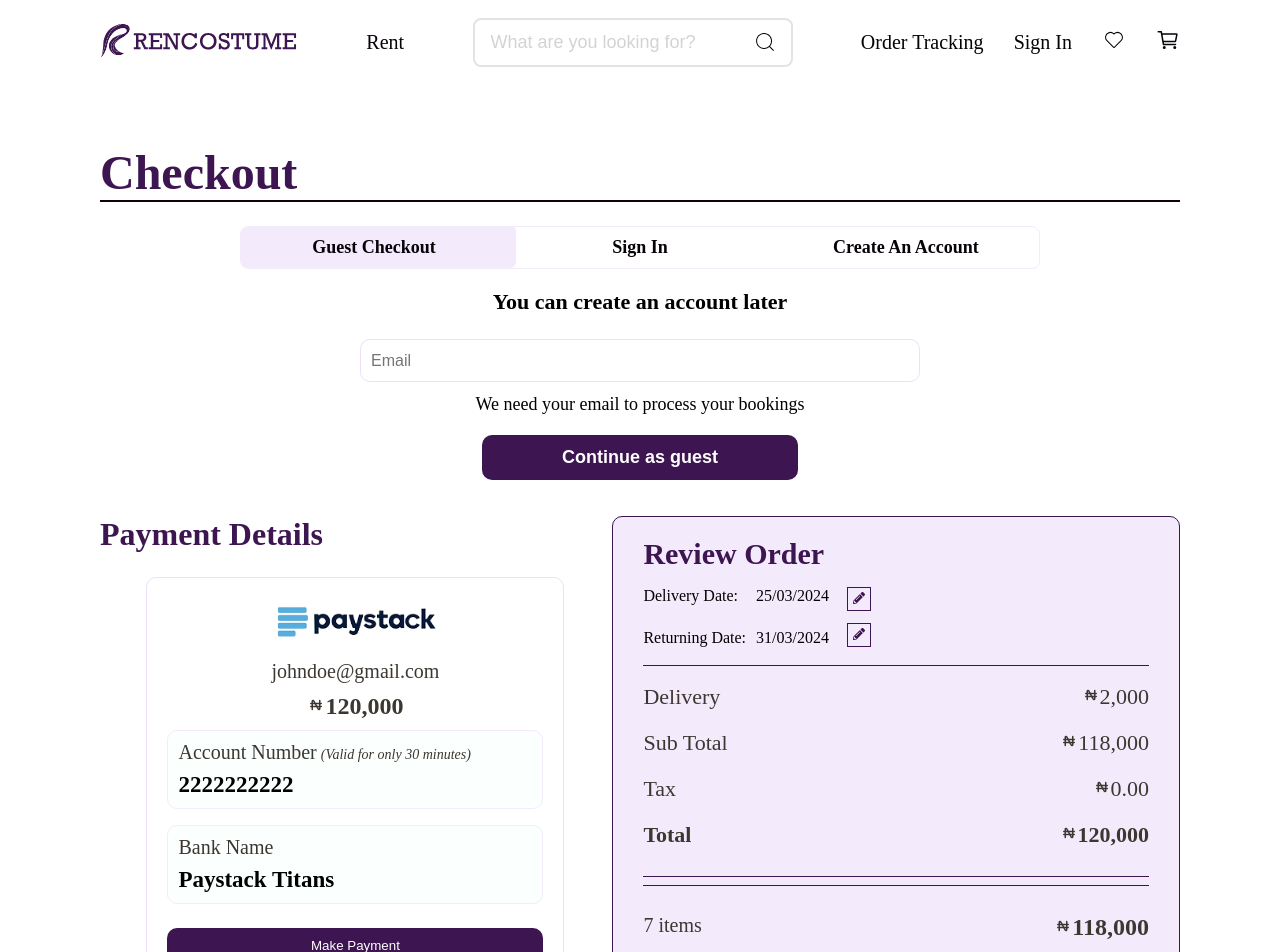
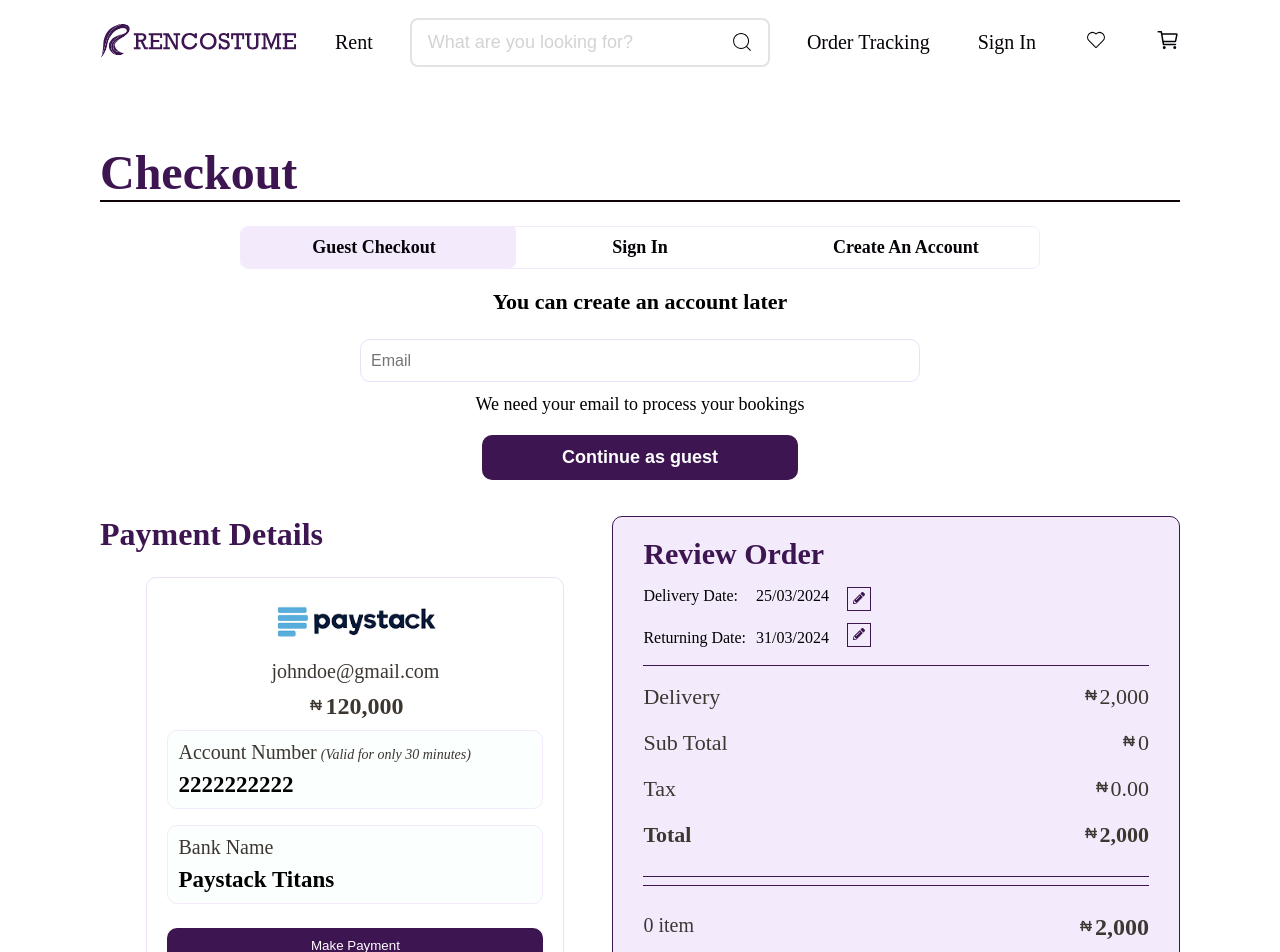
Before and after one commit to Razeetech/RENCOSTUME, a React (Vite) app: page /checkout in a window 1280 px wide. Shown: the top 952 px of the page. Built offline with nearby package versions, Linux system fonts and the light colour scheme.

Commit message:
added the cart functionality with zustand and the checkout page

```diff
--- a/package.json
+++ b/package.json
@@ -13,7 +13,9 @@
     "react": "^18.2.0",
     "react-dom": "^18.2.0",
     "react-icons": "^5.0.1",
-    "react-router-dom": "^6.22.3"
+    "react-notification-badge": "^1.5.1",
+    "react-router-dom": "^6.22.3",
+    "zustand": "^4.5.2"
   },
   "devDependencies": {
     "@types/react": "^18.2.64",
--- a/src/Components/Cart/Cart.jsx
+++ b/src/Components/Cart/Cart.jsx
@@ -1,5 +1,8 @@
+import useStore from '../../../store';
 
 const Cart = () => {
+  const { cart } = useStore()
+  console.log(cart);
   return (
     <div>Cart</div>
   )
--- a/src/Components/Checkout/Data.js
+++ b/src/Components/Checkout/Data.js
@@ -8,7 +8,7 @@ export const itemsArray = [
         name: 'Nefertiti Woven Crown',
         type: 'Rent',
         timeinDays: 3,
-        price: 10000,
+        price: 12000,
         quantity: 2
     },
     {
--- a/src/Components/Checkout/Item.jsx
+++ b/src/Components/Checkout/Item.jsx
@@ -2,9 +2,12 @@
 import { TbCurrencyNaira } from 'react-icons/tb';
 import styles from '../../Pages/CheckoutPage/Checkout.module.css';
 import nefertiti from '../../assets/nefertiti.png';
+import useStore from '../../../store';
 
 export const Item = ({ image, name, type, timeinDays, price, quantity }) => {
-  return (
+    const { addToCart, removeFromCart } = useStore();
+
+    return (
     <div className={styles.item}>
         <img src={image || nefertiti} alt="" />
         <div>
@@ -21,6 +24,8 @@ export const Item = ({ image, name, type, timeinDays, price, quantity }) => {
                 {price || "20,000"}
             </h3>
         </div>
+            <button onClick={() => addToCart({image, name, type, timeinDays, price, quantity: 1 })}>+</button>
+            <button onClick={() => removeFromCart(name)}>-</button>
     </div>
   )
 }
--- a/src/Components/Checkout/ReviewOrder.jsx
+++ b/src/Components/Checkout/ReviewOrder.jsx
@@ -4,10 +4,22 @@ import { FaPencilAlt } from "react-icons/fa";
 import { TbCurrencyNaira } from 'react-icons/tb';
 import { Item } from './Item';
 import { itemsArray } from './Data';
+import useStore from '../../../store';
+
+
+export function formatNumberToCurrency(number) {
+    let numStr = number.toString();
+    let parts = numStr.split(".");
+    parts[0] = parts[0].replace(/\B(?=(\d{3})+(?!\d))/g, ",");
+    return parts.join(".");
+}
 
 const ReviewOrder = () => {
     const [deliveryDate, setDeliveryDate] = useState('25/03/2024');
     const [returningDate, setReturningDate] = useState('31/03/2024');
+    const { totalCostFn, cart, count } = useStore();
+    const totalCost = totalCostFn();
+    const itemCount = count();
 
     return (
         <div className={styles.review}>
@@ -44,7 +56,7 @@ const ReviewOrder = () => {
                     </p>
                     <p>
                         <TbCurrencyNaira size={18} />
-                        118,000
+                        {formatNumberToCurrency(totalCost)}
                     </p>
                     <p>
                         <TbCurrencyNaira size={18} />
@@ -52,22 +64,24 @@ const ReviewOrder = () => {
                     </p>
                     <p>
                         <TbCurrencyNaira size={18} />
-                        <b>120,000</b>
+                        <b>{formatNumberToCurrency(totalCost+2000)}</b>
                     </p>
                 </div>
             </div>
             <div className={styles.summary}>
                 <div>
-                    <p>7 items</p>
+                    <p>{itemCount} item{itemCount>1 && 's'}</p>
                     <b>
                         <TbCurrencyNaira size={18} />
-                        118,000
+                        {formatNumberToCurrency(totalCost+2000)}
                     </b>
                 </div>
             </div>
             <div className={styles.items}>
+                {/* <Item /> */}
+                {/* <hr /> */}
                 {
-                    itemsArray.map(({image, name, price, quantity, timeinDays, type}, i) => (
+                    cart.map(({image, name, price, quantity, timeinDays, type}, i) => (
                         <Item key={i} image={image} name={name} price={price} quantity={quantity} timeinDays={timeinDays} type={type} />
                     ))
                 }
--- a/src/Components/Header/Header.css
+++ b/src/Components/Header/Header.css
@@ -9,9 +9,23 @@ header {
 }
 nav, .mob-nav {
     display: flex;
-    gap: 30px;
+    gap: 48px;
     align-items: center;
     justify-content: space-between;
+}
+.cart {
+    position: relative;
+}
+.cart p {
+    position: absolute;
+    top: -10px;
+    right: -10px;
+    font-size: 14px;
+    padding: 1px 5px;
+    border-radius: 50%;
+    font-weight: 600;
+    background-color: red;
+    color: white;
 }
 .mob-nav {
     display: none !important;
@@ -21,12 +35,12 @@ nav, .mob-nav {
 }
 header div:first-child {
     display: flex;
-    gap: 20px;
+    gap: 24px;
     align-items: center;
 }
 .search-box {
     position: relative;
-    width: 320px;
+    width: 360px;
 }
 .search-box input {
     padding: 12px 16px;
--- a/src/Components/Header/Header.jsx
+++ b/src/Components/Header/Header.jsx
@@ -6,9 +6,12 @@ import { IoCartOutline } from "react-icons/io5";
 import { HiMenu } from "react-icons/hi";
 import MobileNav from './MobileNav';
 import { useState } from 'react';
+import useStore from '../../../store';
 
 const Header = () => {
   const [showMenu, setShowMenu] = useState(false);
+  const { count } = useStore();
+  const totalQty = count();
 
   return (
     <header>
@@ -29,8 +32,11 @@ const Header = () => {
         <Link>
           <CiHeart size={24} stroke='#060208' />
         </Link>
-        <Link to="/shopping-cart">
+        <Link to="/shopping-cart" className='cart'>
           <IoCartOutline size={24} stroke='#060208' />
+          {
+            totalQty !== 0 ? <p>{totalQty}</p> : <></>
+          }
         </Link>
       </nav>
       <div className='mob-nav'>
@@ -39,6 +45,7 @@ const Header = () => {
         </Link>
         <Link to="/shopping-cart">
           <IoCartOutline size={24} stroke='#060208' />
+          <p style={{ padding: '2px 4px', background: 'red', color: 'white' }}>{count}</p>
         </Link>
       </div>
       <div className={`${showMenu ? 'show' : 'hide'} overlay`}>
--- a/src/Pages/CheckoutPage/Checkout.module.css
+++ b/src/Pages/CheckoutPage/Checkout.module.css
@@ -311,7 +311,7 @@ aside button {
     gap: 32px;
     margin-top: 40px;
     margin-bottom: 20px;
-    height: 380px;
+    max-height: 480px;
     overflow-y: scroll;
     scrollbar-width: thin;
     scrollbar-color: #f3ebfc;
--- /dev/null
+++ b/store.js
@@ -0,0 +1,84 @@
+import { create } from "zustand";
+import { createJSONStorage, persist } from 'zustand/middleware'
+// const singleProduct = {
+//     image: '',
+//     name: '',
+//     type: '',
+//     timeinDays: 0,
+//     price: 0,
+//     quantity: 0
+// };
+
+const useStore = create(persist(
+    (set, get) => ({
+        user: {},
+        setUser(val) {
+            set(state => ({
+                ...state, user: val
+            }))
+        },
+        cart: [],
+        count: () => {
+            const { cart } = get();
+            if (cart.length) return cart.map(item => item.quantity).reduce((prev, curr) => prev + curr);
+            return 0;
+        },
+        totalCostFn: () => {
+            const { cart } = get();
+            if (cart.length) return cart.map(item => item.quantity*item.price).reduce((prev, curr) => prev + curr);
+            return 0;
+        },
+        isChanged: false,
+        addToCart(payload) {
+            const { cart } = get();
+            const updatedCart = updateCart(payload, cart);
+            set(state => ({
+                ...state, cart: updatedCart
+            }));
+        },
+        removeFromCart(productName) {
+            const { cart } = get();
+            const updatedCart = removeCart(productName, cart);
+            set(state => ({
+                ...state, cart: updatedCart, isChanged: true
+            }))
+        },
+        removeAll() {
+            set(state => ({
+                ...state, cart: []
+            }));
+        }
+    }),
+    {
+        name: 'cart-storage',
+        storage: createJSONStorage(() => sessionStorage),
+    }
+));
+
+function updateCart(product, cart) {
+    const doesProductExist = cart.find(item => item.name === product.name);
+
+    if (!doesProductExist) cart.push(product);
+    else {
+        return cart.map(item => {
+            if (item.name === product.name) {
+                return { ...item, quantity: doesProductExist.quantity + product.quantity }
+            }
+
+            return item
+        })
+    }
+    return cart;
+}
+
+function removeCart(nameProduct, cart) {
+    return cart.map(item => {
+        if (item.name === nameProduct)
+            return { ...item, quantity: item.quantity - 1 }
+        return item;
+    }).filter(item => {
+        return item.quantity;
+    });
+}
+
+export default useStore;
```
Also changed, not shown: src/Components/Cart/SampleCart.jsx (added, +50 -0 lines), src/main.jsx (+4 -4 lines), 1 other file (tests, documents, lock files or other folders).
